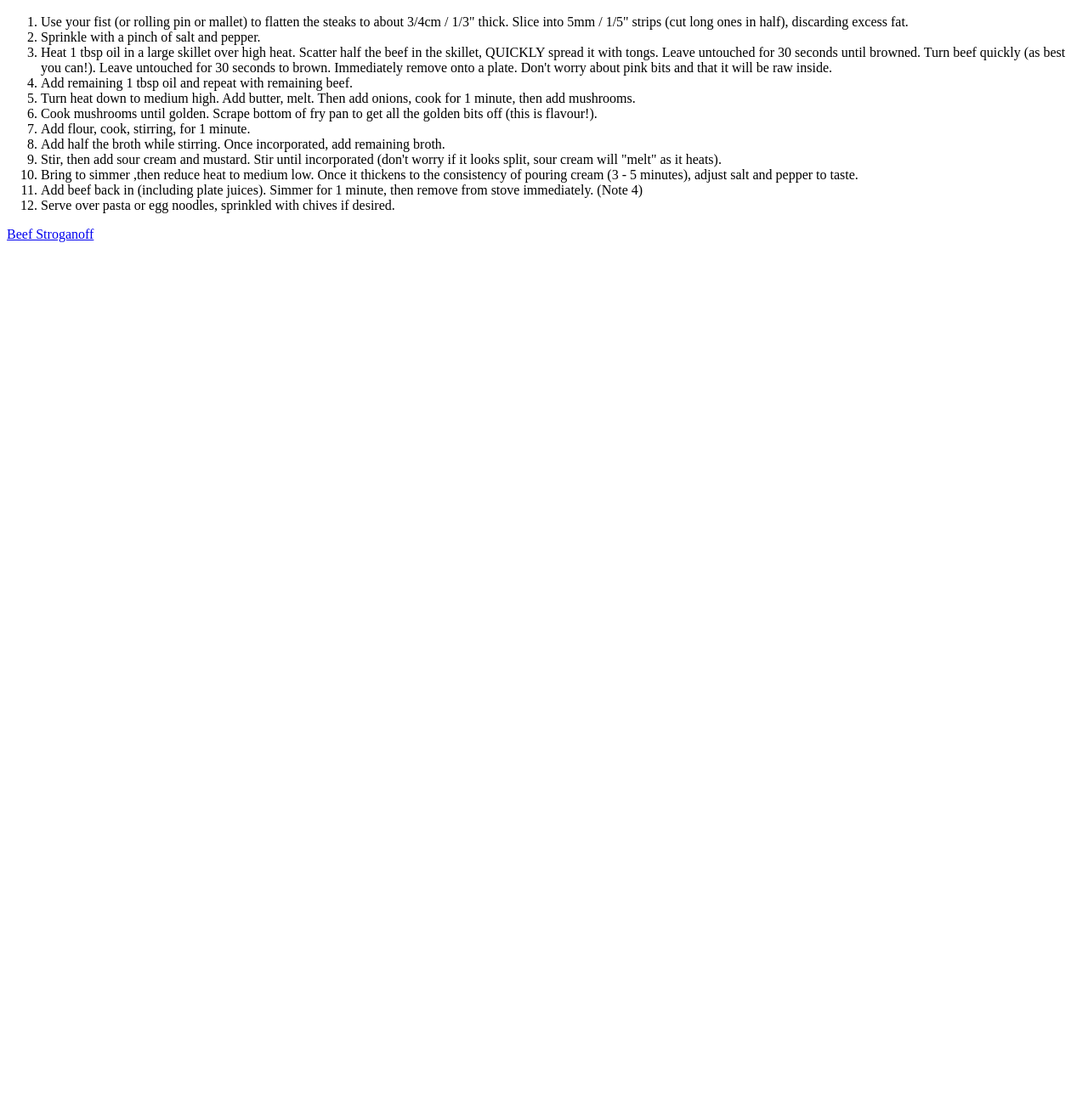
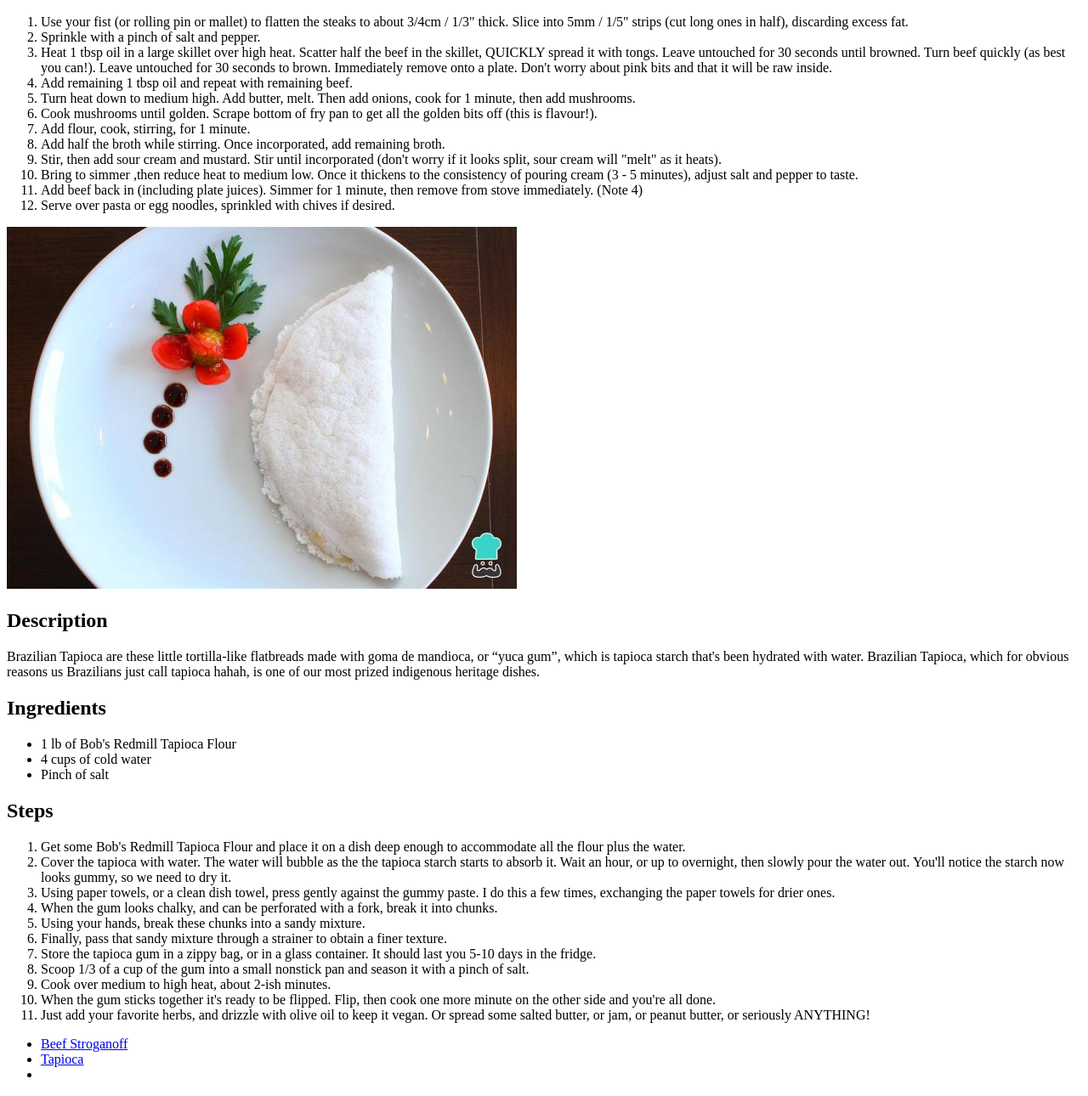
Before and after one commit to julnox/odin-recipes, a plain HTML site: page index.html in a window 1280 px wide. Shown: the part 515-1805 px from the top of the page at 85% size. Before the commit the page ends 808 px from the top, so only its background shows below. Drawn offline with Linux system fonts and the light colour scheme.

Commit message:
Add tapioca recipe to index.html

```diff
--- a/index.html
+++ b/index.html
@@ -39,6 +39,33 @@
       <li>Add beef back in (including plate juices). Simmer for 1 minute, then remove from stove immediately. (Note 4)</li>
       <li>Serve over pasta or egg noodles, sprinkled with chives if desired.</li>
     </ol>
-    <a href="./recipes/stroganoff.html">Beef Stroganoff</a>
+    <img src="./img/tapioca.jpg" alt="Delicious Brazilian Tapioca">
+    <h2>Description</h2>
+    <p>Brazilian Tapioca are these little tortilla-like flatbreads made with goma de mandioca, or “yuca gum”, which is tapioca starch that's been hydrated with water. Brazilian Tapioca, which for obvious reasons us Brazilians just call tapioca hahah, is one of our most prized indigenous heritage dishes.</p>
+    <h2>Ingredients</h2>
+    <ul>
+      <li>1 lb of Bob's Redmill Tapioca Flour</li>
+      <li>4 cups of cold water</li>
+      <li>Pinch of salt</li>
+    </ul>
+    <h2>Steps</h2>
+    <ol>
+      <li>Get some Bob's Redmill Tapioca Flour and place it on a dish deep enough to accommodate all the flour plus the water.</li>
+      <li>Cover the tapioca with water. The water will bubble as the the tapioca starch starts to absorb it. Wait an hour, or up to overnight, then slowly pour the water out. You'll notice the starch now looks gummy, so we need to dry it.</li>
+      <li>Using paper towels, or a clean dish towel, press gently against the gummy paste. I do this a few times, exchanging the paper towels for drier ones.</li>
+      <li>When the gum looks chalky, and can be perforated with a fork, break it into chunks.</li>
+      <li>Using your hands, break these chunks into a sandy mixture.</li>
+      <li>Finally, pass that sandy mixture through a strainer to obtain a finer texture.</li>
+      <li>Store the tapioca gum in a zippy bag, or in a glass container. It should last you 5-10 days in the fridge.</li>
+      <li>Scoop 1/3 of a cup of the gum into a small nonstick pan and season it with a pinch of salt.</li>
+      <li>Cook over medium to high heat, about 2-ish minutes.</li>
+      <li>When the gum sticks together it's ready to be flipped. Flip, then cook one more minute on the other side and you're all done.</li>
+      <li>Just add your favorite herbs, and drizzle with olive oil to keep it vegan. Or spread some salted butter, or jam, or peanut butter, or seriously ANYTHING!</li>
+    </ol>
+    <ul>
+      <li><a href="./recipes/stroganoff.html">Beef Stroganoff</a></li>
+      <li><a href="./recipes/tapioca.html">Tapioca</a></li>
+      <li></li>
+    </ul>
   </body>
 </html>
```
